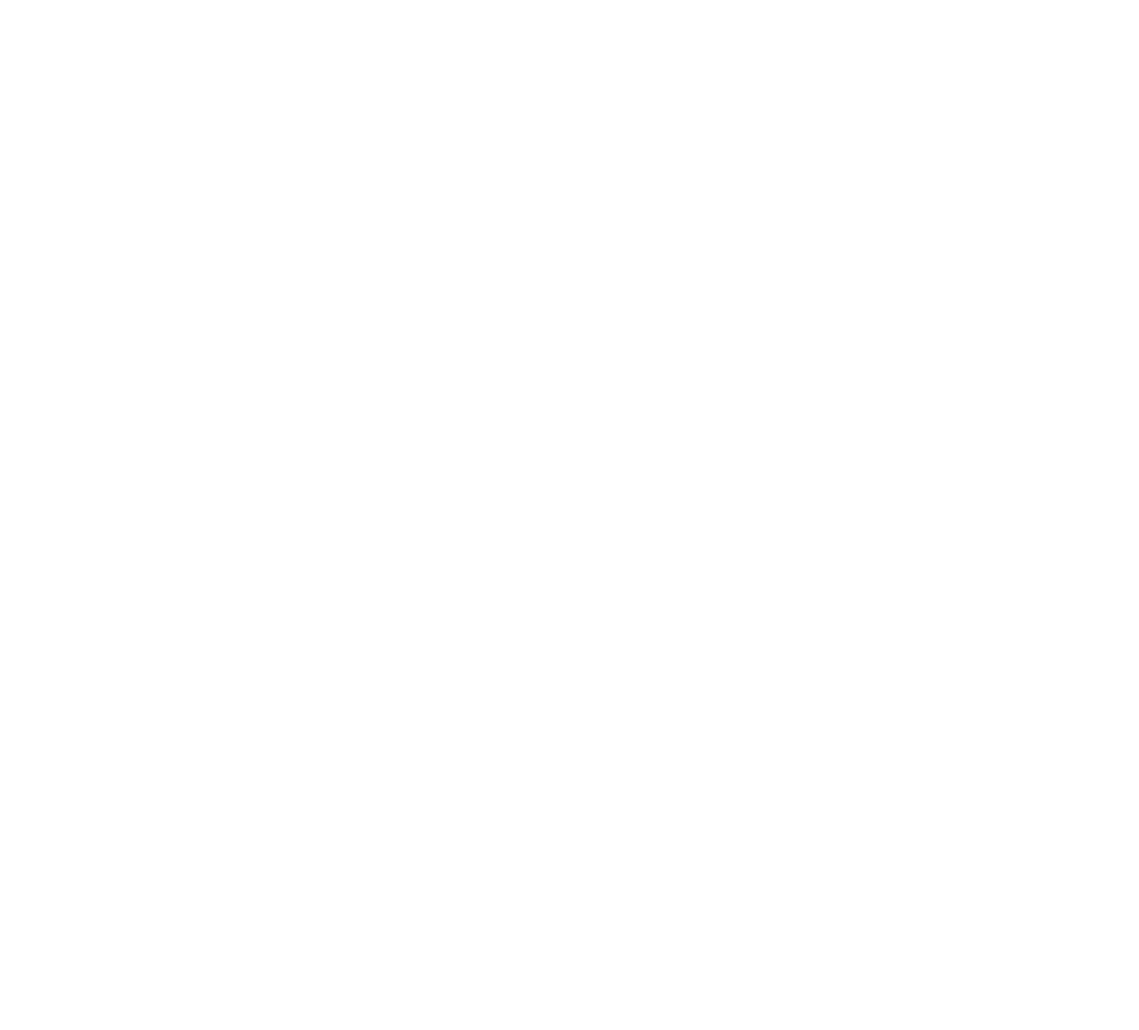
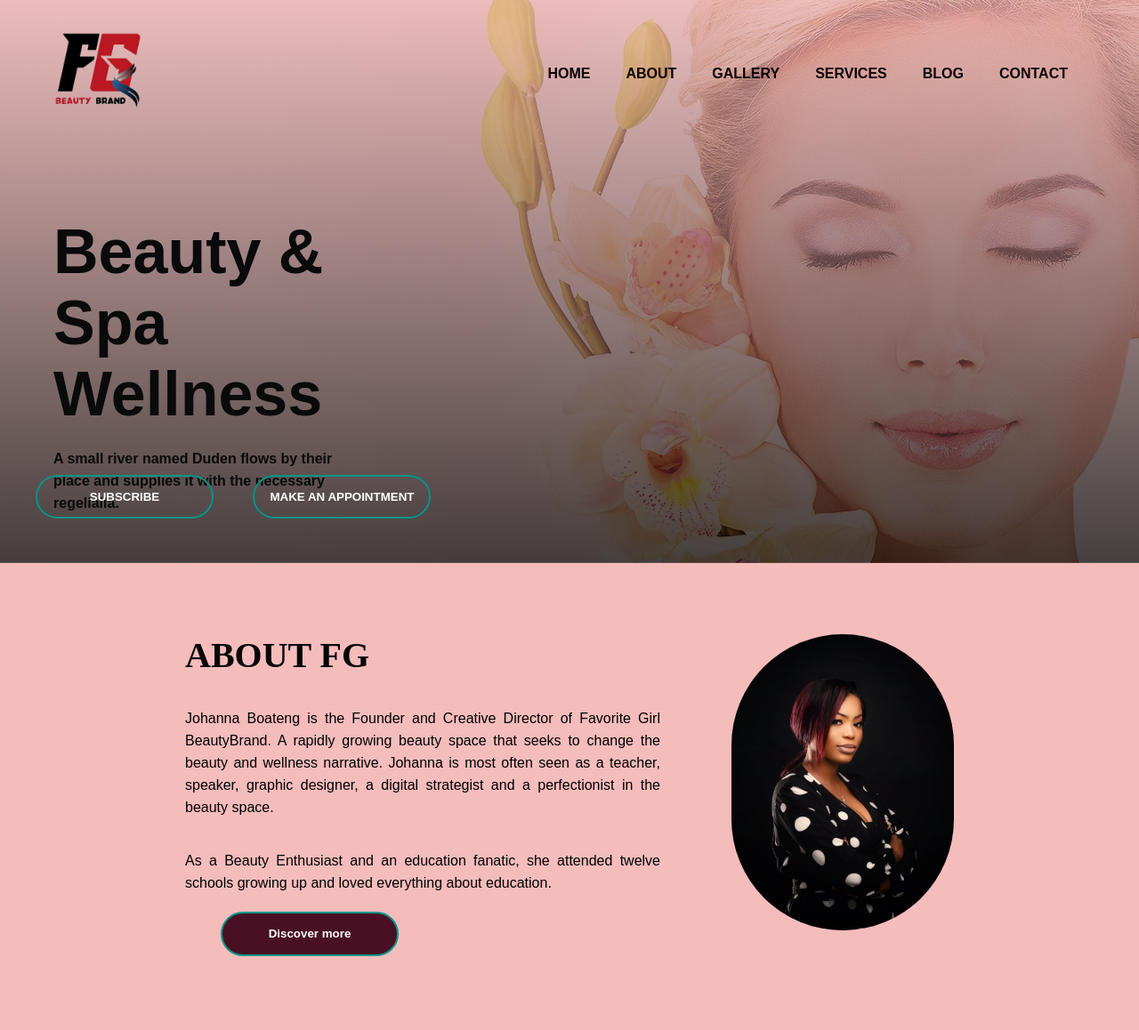
Before and after one commit to FavoriteGirl/BuildUnify, a plain HTML site: page index.html in a window 1280 px wide. Shown: the whole page at 89% size. Before the commit the page ends 800 px from the top, so only its background shows below. Drawn offline with Linux system fonts and the light colour scheme.

Commit message:
favoriteGirl

```diff
--- a/css/style.css
+++ b/css/style.css
@@ -0,0 +1,222 @@
+* {
+    margin: 0;
+    padding: 0;
+    font-family: sans-serif;
+    /* background-color: palevioletred; */
+    /* overflow-x: hidden; */
+}
+
+.banner {
+    width: 100%;
+    /* height: 100vh; */
+    background-image: linear-gradient(rgba(231, 170, 170, 0.75), rgba(7, 0, 0, 0.75)), url(../image/bg_1.jpg);
+    background-size: auto;
+    background-position: center;
+    background-repeat: no-repeat;
+    padding: 0 0 50px 0;
+}
+
+.navbar {
+    width: 100%;
+    margin: 0;
+    padding: 35px 0;
+    display: flex;
+    /* align-items: normal; */
+    justify-content: space-between;
+}
+
+.logo {
+    width: 100px;
+    cursor: pointer;
+    margin-left: 60px;
+    font-family: 'Segoe UI', Tahoma, Geneva, Verdana, sans-serif;
+    font-size: 30px;
+    font-weight: bolder;
+    /* text-transform: ; */
+
+
+}
+
+.logo a {
+    text-decoration: none;
+    color: white;
+    font-style: italic;
+    font-weight: bolder;
+
+}
+
+.logo img {
+    width: 100px;
+
+}
+
+.navbar ul {
+    display: flex;
+    justify-content: space-evenly;
+    align-items: center;
+    margin-right: 60px;
+}
+
+.navbar ul li {
+    list-style: none;
+    display: inline-block;
+    margin: 0 20px;
+    position: relative;
+}
+
+.navbar ul li a {
+    text-decoration: none;
+    color: #0c0000;
+    text-transform: uppercase;
+    font-weight: bold;
+}
+
+.navbar ul li::after {
+    content: '';
+    height: 3px;
+    width: 0;
+    background: #009688;
+    position: absolute;
+    left: 0;
+    bottom: -10px;
+    transition: 0.5s;
+
+}
+
+.navbar ul li:hover::after {
+    width: 100%;
+}
+
+.content {
+    /* width: 100%; */
+    position: absolute;
+    top: 50%;
+    transform: translateY(-50%);
+    text-align: left;
+    color: #0a0a0a;
+    padding: 0 60px;
+}
+
+.content h4 {
+    margin: 0%;
+    padding: 0%;
+}
+
+.content h1 {
+    font-size: 70px;
+    margin-top: 40px;
+}
+
+.content p {
+    margin: 20px auto;
+    font-weight: 100;
+    line-height: 25px;
+    font-weight: bold;
+}
+
+button {
+    width: 200px;
+    padding: 15px 0;
+    text-align: center;
+    /* margin: 20px 10px; */
+    border-radius: 25px;
+    font-weight: bold;
+    border: 2px solid #009688;
+    background: transparent;
+    color: white;
+    cursor: pointer;
+    position: relative;
+    overflow: hidden;
+    margin-top: 23rem;
+    margin-left: 40px;
+}
+
+span {
+    background: #009688;
+    height: 100%;
+    width: 0;
+    border-radius: 25px;
+    position: absolute;
+    left: 0;
+    bottom: 0;
+    z-index: -1;
+    transition: 0.5s;
+}
+
+/* button:hover span {
+    width: 100%;
+}
+
+button:hover span {
+    border: none;
+} */
+
+#btn1:hover {
+    background-color: rgb(149, 156, 45);
+}
+
+#btn2:hover {
+    background-color: rgb(149, 156, 45);
+}
+
+#btn3:hover {
+    background-color: blue;
+}
+
+.about-section {
+   height: 80vh;
+   margin: 0;
+    background-color:rgb(245, 188, 188);
+
+
+}
+
+.about-section h1 {
+    font-size: 40px;
+    font-weight: bold;
+    font-family: 'Times New Roman', Times, serif;
+    color: rgb(7, 7, 7);
+
+}
+
+.about-section p {
+margin-top: 10px;
+text-align: justify;
+
+}
+
+.images img {
+border-radius: 400px;
+width: 250px;
+}
+
+.about-text {
+    /* margin-top: 10px; */
+    /* margin: 5rem 17rem; */
+    padding: 5rem 13rem;
+    display: flex;
+    gap: 5rem;
+
+}
+
+.main-text{
+    display: flex;
+    flex-direction: column;
+}
+
+.main-text p {
+    font-weight: 100;
+    line-height: 25px;
+}
+
+#discover-btn {
+    margin-top: 20px;
+    background-color:  rgb(73, 16, 35);
+    font-family: 'Times New Roman', Times, serif;
+}
+
+#discover-btn a {
+    color: white;
+    text-decoration: none;
+    font-weight: bold;
+}
--- a/index.html
+++ b/index.html
@@ -1,11 +1,64 @@
 <!DOCTYPE html>
 <html lang="en">
+
 <head>
     <meta charset="UTF-8">
     <meta name="viewport" content="width=device-width, initial-scale=1.0">
-    <title>BuildUnify</title>
+    <title>Favorite Girl BeautyBrand</title>
+    <link rel="stylesheet" href="./css/style.css">
 </head>
+
 <body>
+    <header class="banner">
+        <div class="navbar">
+            <div class="logo"> <a href=""><img src="./image/g-removebg-preview.png" alt="logo"></a></div>
+
+            <ul>
+                <li><a href="#">Home</a></li>
+                <li><a href="#">ABOUT</a></li>
+                <li><a href="#">GALLERY</a></li>
+                <li><a href="#">SERVICES</a></li>
+                <li><a href="#">BLOG</a></li>
+                <li><a href="#">CONTACT</a></li>
+            </ul>
+
+        </div>
+        <div class="content">
+            <!-- <h4>
+                Spa & Beauty Center</h4> -->
+            <h1>Beauty & <br>Spa <br>Wellness</h1>
+            <p>A small river named Duden flows by their <br>place and supplies it with the necessary <br>regelialia.</p>
+        </div>
+        <button id="btn1"><span></span>SUBSCRIBE</button>
+        <button id="btn2"><span></span>MAKE AN APPOINTMENT</button>
+        <!-- <button id="btn3"><span></span>CLICK HERE</button> -->
+    </header>
+
+    <section class="about-section">
+
+        <div class="about-text">
+            <div class="main-text">
+                <h1>ABOUT FG</h1>
+                <p> <br>Johanna Boateng is the Founder and Creative Director of Favorite Girl BeautyBrand. A rapidly growing
+                    beauty space that seeks to change the beauty and wellness narrative. Johanna is most often seen as a
+                    teacher, speaker, graphic designer, a digital strategist and a perfectionist in the beauty space.
+                </p>
+
+                <p> <br>As a Beauty Enthusiast and an education fanatic, she attended twelve schools growing up and loved
+                    everything about education.</p>
+
+                <div class="discover-btn">
+                    <button id="discover-btn"><a href="">Discover more</a></button>
+                </div>
+            </div>
+
+
+            <div class="images">
+                <img src="./image/johanna.JPG" alt="johanna">
+            </div>
+        </div>
+    </section>
 
 </body>
+
 </html>
```
Also changed, not shown: image/CONSTRUCTING-A-FRONTAL-WIG-768x768.jpeg (added), image/background1.png (added), image/bg_1.jpg (added), image/bg_4.jpg (added), image/facials.jpeg (added), image/g-removebg-preview.png (added), image/gallery-1.jpg (added), image/gallery-2.jpg (added), image/gallery-3.jpg (added), image/gallery-4.jpg (added), image/image_1.jpg (added), image/image_2.jpg (added), image/image_4.jpg (added), image/johanna.JPG (added), 1 more files.
